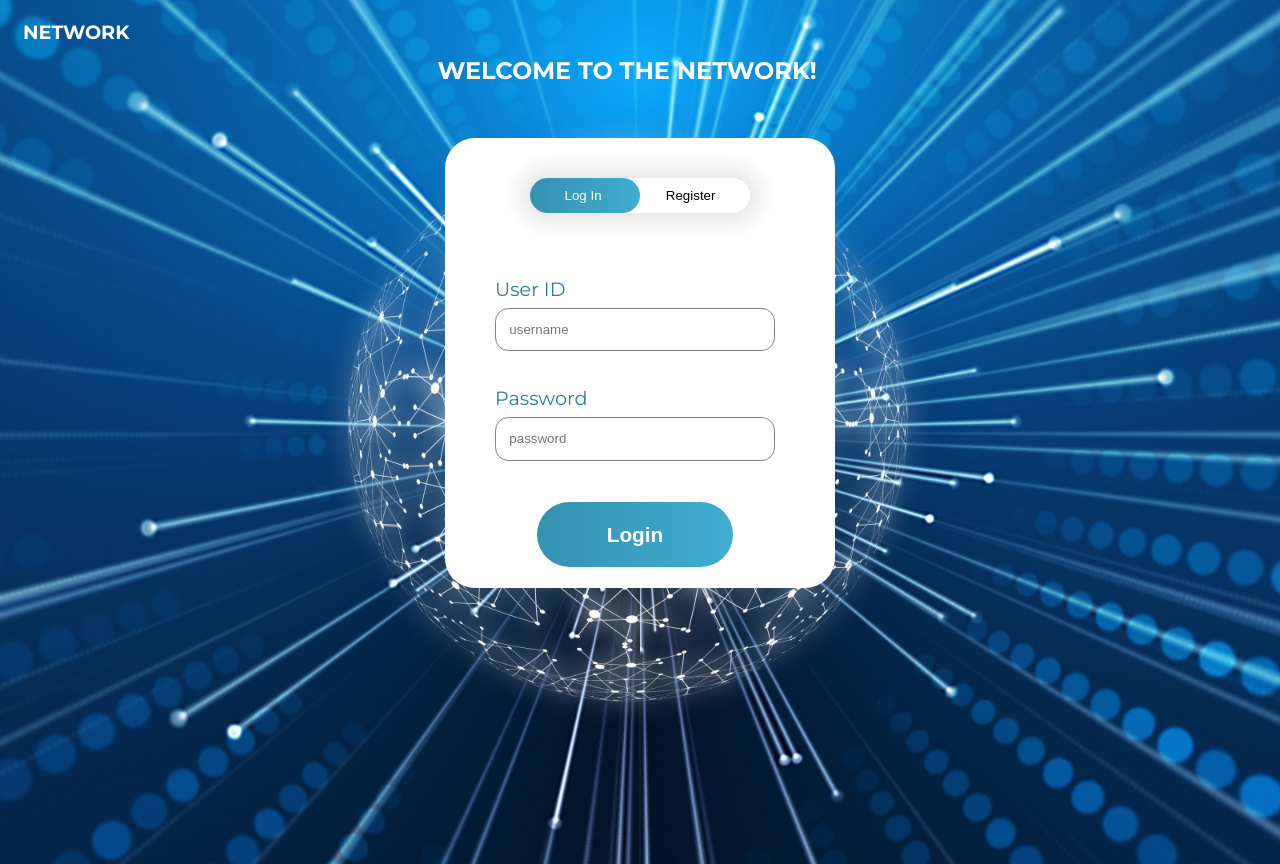
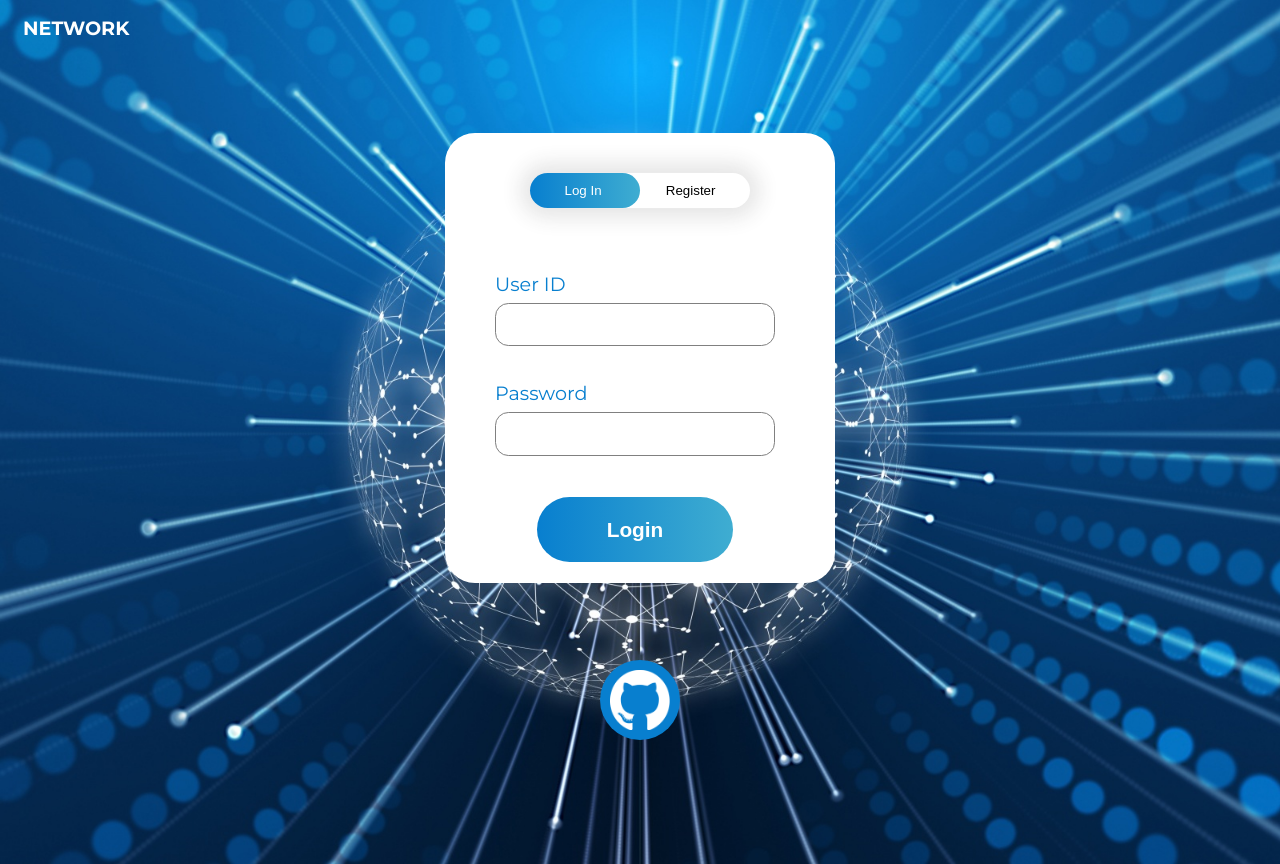
Before and after one commit to DylanEngle/COP4331-POOSD-Group16, a PHP site: page / in a window 1280 px wide. Run offline with PHP 8.4, Linux system fonts and the light colour scheme.

Commit message:
Fixed Login page styling

```diff
--- a/css/main.css
+++ b/css/main.css
@@ -28,19 +28,21 @@ header {
     text-transform: uppercase;
 }
 
-#githubLink{
-    color:white;
-    text-transform: uppercase;
-    text-decoration: none;
-    font-weight: bold;
-    font-size: 1.5rem;
-    position: relative; left: 275px; top: 40px;
-
+footer {
+    position: relative;
+    margin-right: auto;
+    margin-left: auto;
+    background-color: #087FCF;
+    height: 80px;
+    width: 80px;
+    border-radius: 99px;
 }
 
-#githubLink:hover{
-    color:blue;
-    transition: 0.2s;
+#githubImage{
+    position: relative;
+    top: 10px;
+    width: 60px;
+    height: 60px;
 }
 
 .form-container {
@@ -79,7 +81,7 @@ header {
     position: absolute;
     width: 110px;
     height: 100%;
-    background: linear-gradient(to right, #3592b1, #3fadd1);
+    background: linear-gradient(to right, #087FCF, #3fadd1);
     border-radius: 30px;
     transition: .5s;
 }
@@ -92,7 +94,7 @@ header {
 }
 
 label {
-    color: #2D7D98;
+    color: #087FCF;
     display: block;
     margin-top: 1em;
     font-size: 1.2em;
@@ -110,7 +112,7 @@ input[type = text] {
 }
 
 input[type = submit] {
-    background: linear-gradient(to right, #3592b1, #3fadd1);
+    background: linear-gradient(to right, #087FCF, #3fadd1);
     border: none;
     width: 70%;
     color: white;
@@ -143,11 +145,11 @@ input[type = submit] {
 }
 
 @media (min-width: 930px) {
-    .hero-bg {
+    header {
         text-align: left;
     }
 
-    .hero-bg a {
+    #network {
         margin-left: 1.2em;
     }
 }
--- a/index.html
+++ b/index.html
@@ -14,7 +14,6 @@
     <div class="hero-bg">
         <header>
             <a href="#" id="network">Network</a>
-            <a href="https://github.com/DylanEngle/COP4331-POOSD-Group16" id="githubLink">Welcome to the Network!</a>
         </header>
 
         <div id="form-container" class="form-container">
@@ -26,32 +25,36 @@
 
             <form id="login" class="input-group" action="">
                 <label for="Username">User ID</label>
-                <input type="text" name="username" id="username" placeholder="username">
+                <input type="text" name="username" id="username">
 
                 <label for="Password">Password</label>
-                <input type="text" name="password" id="password" placeholder="password">
+                <input type="text" name="password" id="password">
 
                 <input type="submit" value="Login" onclick="doLogin()">
                 <span class="text" id="loginResult" ></span>
             </form>
 
             <form id="register" class="input-group" action="">
-                <label for="First Name" style="position:relative; top:-35px;">First Name</label>
-                <input type="text" name="nameFirst" id="nameFirst" placeholder="first name"  style="position:relative; top:-35px;">
+                <label for="First Name">First Name</label>
+                <input type="text" name="nameFirst" id="nameFirst">
 
-                <label for="Last Name"  style="position:relative; top:-65px;">Last Name</label>
-                <input type="text" name="nameLast" id="nameLast" placeholder="last name"  style="position:relative; top:-65px;">
+                <label for="Last Name">Last Name</label>
+                <input type="text" name="nameLast" id="nameLast">
 
-                <label for="Username"  style="position:relative; top:-95px;">User ID</label>
-                <input type="text" name="username" id="username" placeholder="username"  style="position:relative; top:-95px;">
+                <label for="Username">User ID</label>
+                <input type="text" name="username" id="username">
 
-                <label for="Password"  style="position:relative; top:-125px;">Password</label>
-                <input type="text" name="password" id="password" placeholder="password"  style="position:relative; top:-125px;">
+                <label for="Password">Password</label>
+                <input type="text" name="password" id="password">
 
-                <input type="submit" value="Register" onclick="doRegister()"  style="position:relative; top:-150px;">
+                <input type="submit" value="Register" onclick="doRegister()">
                 <span class="text" id="signupResult"></span>
             </form>
         </div>
+
+        <footer>
+            <a href="https://github.com/DylanEngle/COP4331-POOSD-Group16" id="githubLink"><img src="images/github.png" id="githubImage"></a>
+        </footer>
     </div>
 
     <script>
@@ -68,7 +71,7 @@
             x.style.left = "-400px";
             y.style.left = "50px";
             z.style.left = "110px";
-            form.style.height = "500px";
+            form.style.height = "660px";
             reg.style.color = "white";
             log.style.color = "black";
         }
```
Also changed, not shown: images/github.png (added).
